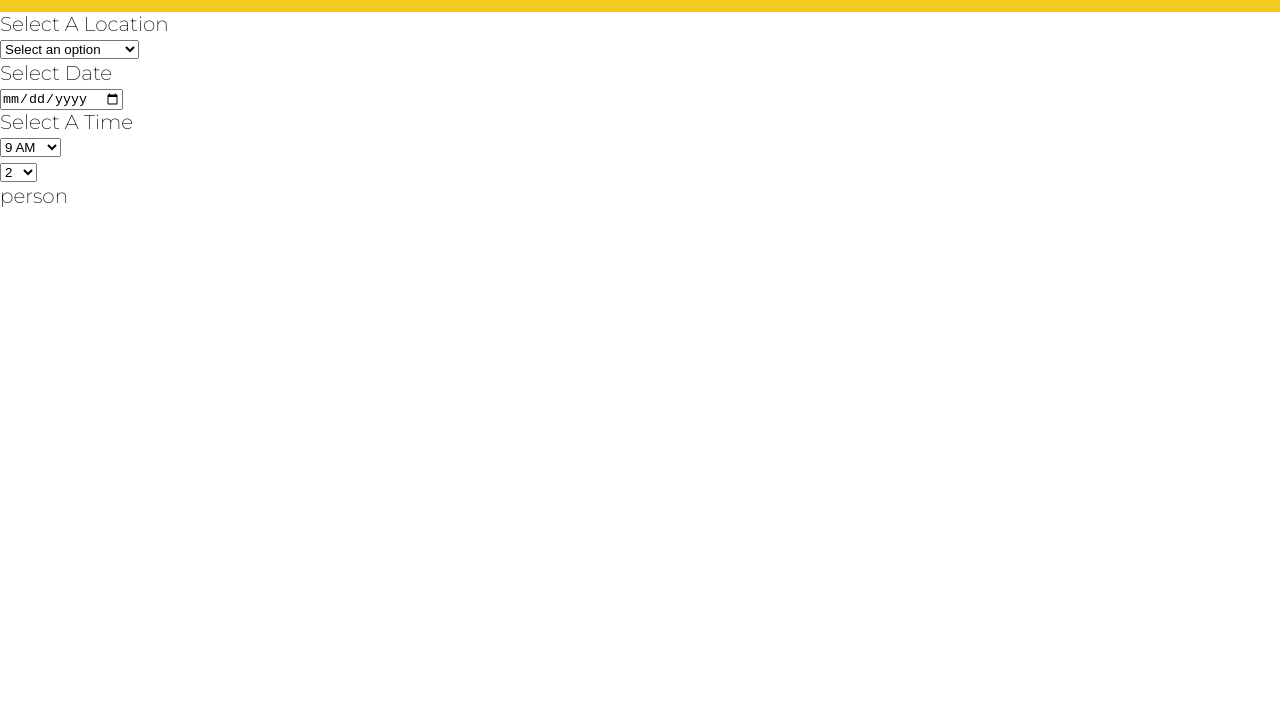
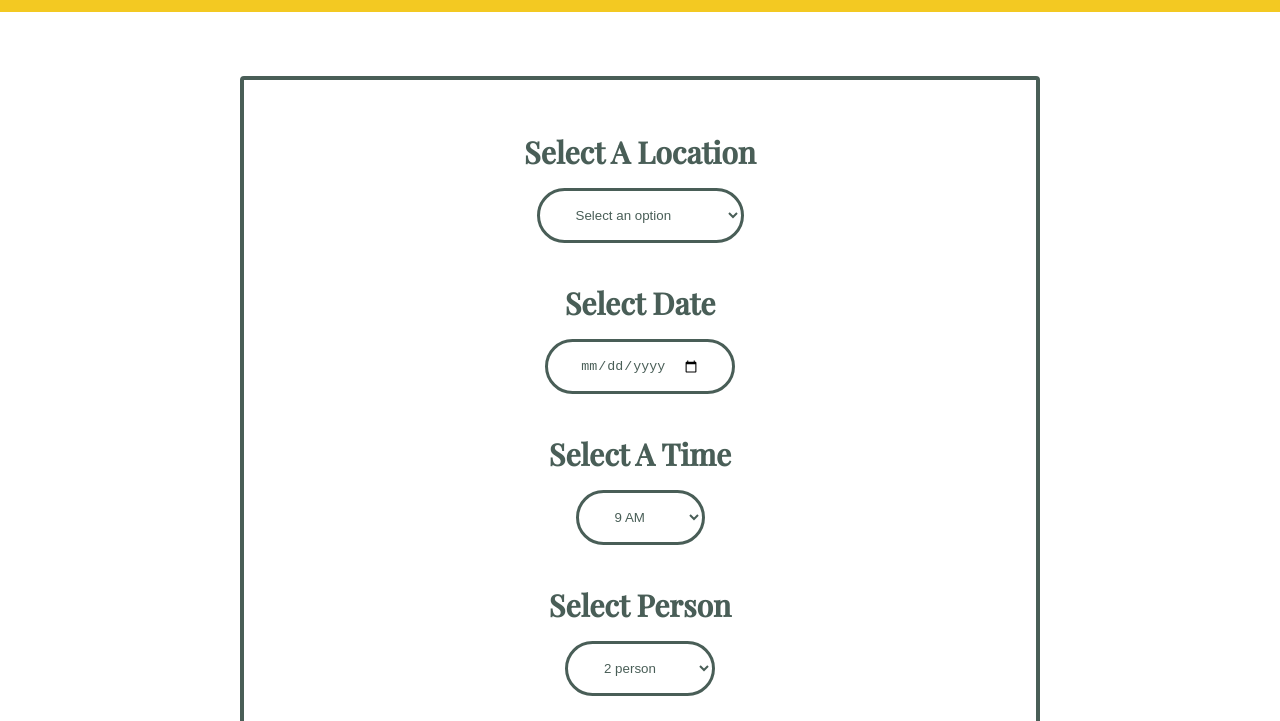
Before and after one commit to Mimakk/Restaurant_website, a plain HTML site: page book.html in a window 1280 px wide. Shown: the part 55-776 px from the top of the page. Drawn offline with nearby package versions, Linux system fonts and the light colour scheme; a web font is replaced by a local one.

Commit message:
adding booking part

```diff
--- a/book.html
+++ b/book.html
@@ -36,11 +36,11 @@
             </nav>
         </div>
     </header>
-    <main>
+    <main class="book-a-table">
         <div class="book">
-            <form id="survey-form"></form>
+            <form id="survey-form">
                 <div class="form-group">
-                    <p>Select A Location</p>
+                    <h2>Select A Location</h2>
                     <select id="dropdown" name="cat-or-dog" class="form-control" required>
                         <option disabled select value selected>Select an option</option>
                         <option value="1" >BEACON HILL</option>
@@ -55,11 +55,11 @@
                     </select>
                 </div>
                 <div class="form-group">
-                    <p>Select Date</p>
-                    <input type="date" class="form-control">
+                    <h2>Select Date</h2>
+                    <input type="date" class="form-control date" >
                 </div>
                 <div class="form-group">
-                    <p>Select A Time</p>
+                    <h2>Select A Time</h2>
                     <select id="dropdown" name="cat-or-dog" class="form-control" required>
                         <option value="1" >9 AM</option>
                         <option value="2" >10 AM</option>
@@ -78,20 +78,23 @@
                         <option value="15" >11 PM</option>
                     </select>
                 </div>
-                <div class="form-group">
+                <div class="form-group person">
+                    <h2>Select Person</h2>
                     <select id="dropdown" class="form-control" required>
-                        <option value="1" >1</option>
-                        <option select value="2" selected>2</option>
-                        <option value="3" >3</option>
-                        <option value="4" >4</option>
-                        <option value="5" >5</option>
-                        <option value="6" >6</option>
-                        <option value="7" >7</option>
-                        <option value="8" >8</option>
-                        <option value="9" >9</option>
-                        <option value="10" >10</option>
+                        <option value="1" >1 person</option>
+                        <option select value="2" selected>2 person</option>
+                        <option value="3" >3 person</option>
+                        <option value="4" >4 person</option>
+                        <option value="5" >5 person</option>
+                        <option value="6" >6 person</option>
+                        <option value="7" >7 person</option>
+                        <option value="8" >8 person</option>
+                        <option value="9" >9 person</option>
+                        <option value="10" >10 person</option>
                     </select>
-                    <p>person</p>
+                </div>
+                <div class="form-submit">
+                    <button id="submit" type="submit" class="submit-button" value="Submit">Book A Table</button>
                 </div>
             </form>
         </div>
--- a/css/styles.css
+++ b/css/styles.css
@@ -275,3 +275,60 @@ h2.sub-headding {
 /*  */
 /* Book a Table Section */
 /*  */
+
+main.book-a-table {
+    display: flex;
+    justify-content: center;
+}
+
+
+form {
+    display: flex;
+    flex-direction: column;
+    padding: 2.5rem 0.625rem;
+    border-radius: 0.25rem;
+    width: 100vh;
+    justify-content: center;
+    text-align: center;
+    border: 4px solid #495e57;
+    margin: 4rem;
+}
+
+.form-group {
+    margin: 0.75rem;
+}
+
+.submit-button {
+    margin: 2rem;
+    border: 0;
+    text-decoration: none;
+    background-color: #495e57;
+    color: whitesmoke;
+    border-radius: 30px;
+    padding: 1rem 2rem;
+}
+
+.submit-button:hover {
+    color: #495e57;
+    background-color: #f3c922;
+}
+
+#dropdown {
+    margin: 1rem;
+    border: 3px solid #495e57;
+    text-decoration: none;
+    background-color: white;
+    color: #495e57;
+    border-radius: 30px;
+    padding: 1rem 2rem;
+}
+
+.date {
+    margin: 1rem;
+    border: 3px solid #495e57;
+    text-decoration: none;
+    background-color: white;
+    color: #495e57;
+    border-radius: 30px;
+    padding: 1rem 2rem;
+}
```
